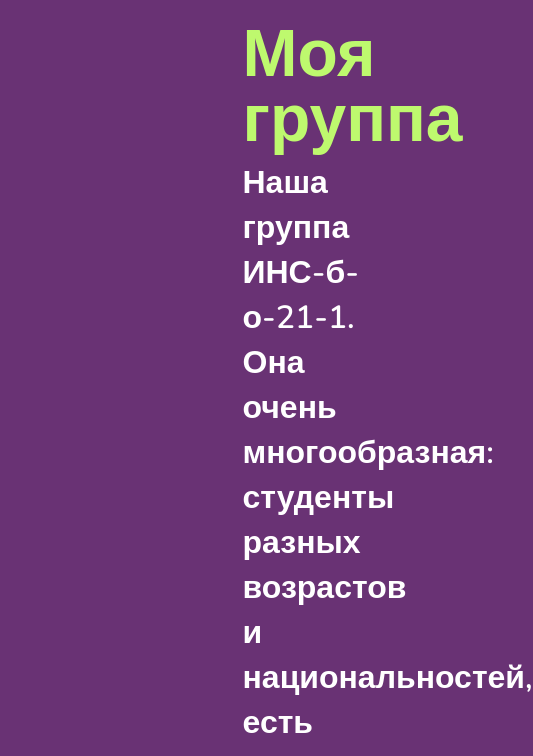
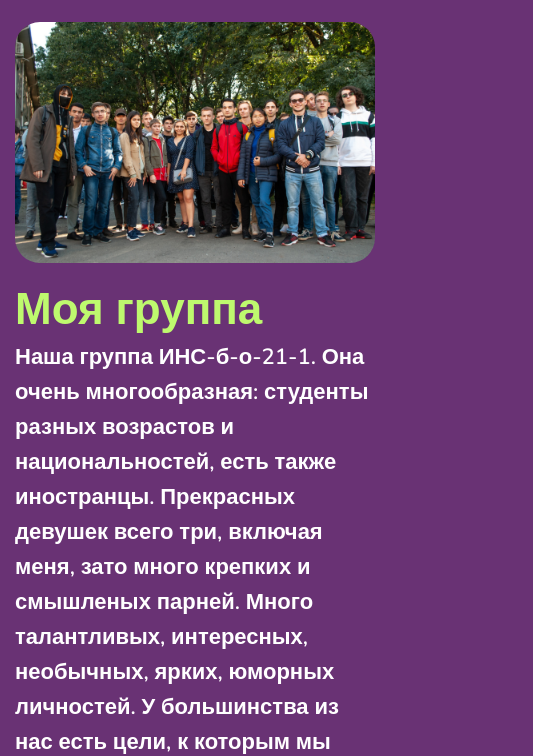
Before and after one commit to JuniorMalabar/about_me, a plain HTML site: page pages/my_group.html in a window 390 px wide. Shown: the part 89-845 px from the top of the page, 533 px wide, since content can reach past the window. Drawn offline with nearby package versions, Linux system fonts and the light colour scheme.

Commit message:
Фикс адаптива страницы "Моя группа"

```diff
--- a/pages/my_group.html
+++ b/pages/my_group.html
@@ -83,10 +83,10 @@
         </nav>
         <section class="group container">
             <div class="row">
-                <div class="col-7 d-flex align-items-center">
+                <div class="col-xl-7 col-12 d-flex align-items-center">
                     <img src="../images/Group.png" alt="Group" />
                 </div>
-                <div class="col-5">
+                <div class="col-xl-5 col-12">
                     <h1>Моя группа</h1>
                     <p>
                         Наша группа ИНС-б-о-21-1. Она очень многообразная:
--- a/styles/style.css
+++ b/styles/style.css
@@ -82,20 +82,26 @@ a.nav-link.active {
         width: 50%;
         margin-bottom: 25px;
     }
+    .group img {
+        margin-bottom: 25px;
+    }
     .main p,
     .aboutme p,
-    .myfriends p {
+    .myfriends p,
+    .group p {
         margin-bottom: 25px;
     }
 }
 @media screen and (max-width: 576px) {
     .main h1,
-    .aboutme h1 {
+    .aboutme h1,
+    .group h1 {
         font-size: 44px;
         line-height: 44px;
     }
     .main p,
-    .aboutme p {
+    .aboutme p,
+    .group p {
         font-size: 22px;
         line-height: 35px;
     }
```
